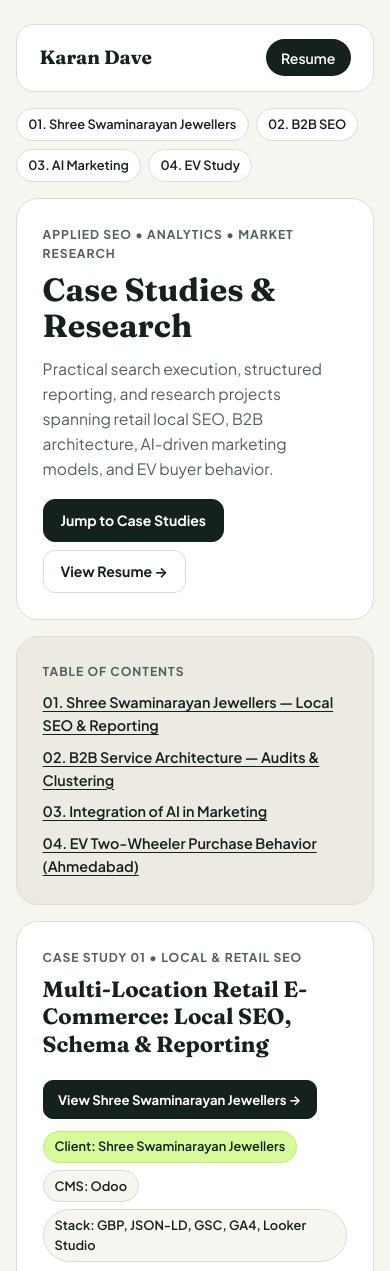
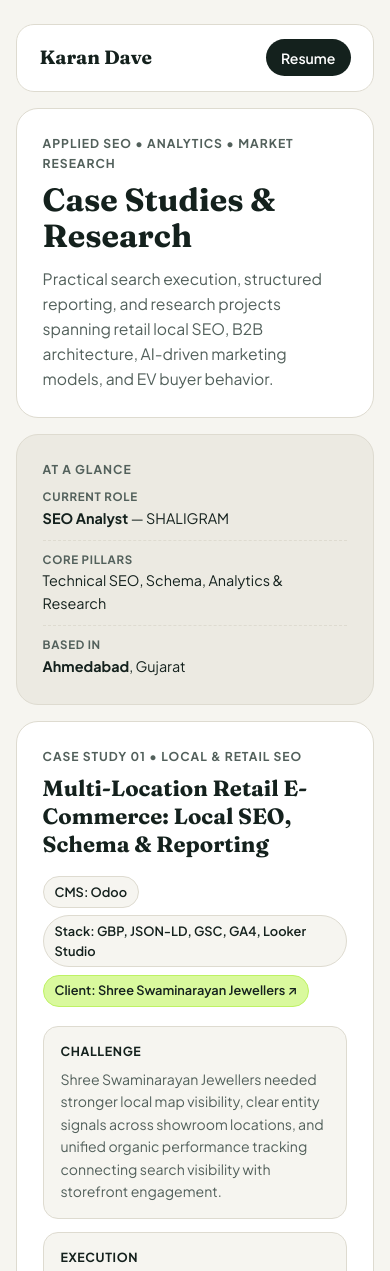
Before and after one commit to karandave-seo/karandave-seo.github.io, a plain HTML site: page case-studies.html in a window 390 px wide. Shown: the top 1271 px of the page. Drawn offline with Linux system fonts and the light colour scheme.

Commit message:
Modify Open Graph alt text and remove mobile TOC
Updated alt text for Open Graph image and removed mobile table of contents section.

```diff
--- a/case-studies.html
+++ b/case-studies.html
@@ -18,7 +18,7 @@
   <meta property="og:image:type" content="image/jpeg" />
   <meta property="og:image:width" content="1200" />
   <meta property="og:image:height" content="630" />
-  <meta property="og:image:alt" content="Karan Dave — Technical SEO &amp; Market Research Case Studies" />
+  <meta property="og:image:alt" content="Karan Dave — Technical SEO & Market Research Case Studies" />
 
   <!-- Twitter / X Card -->
   <meta name="twitter:card" content="summary_large_image" />
@@ -117,25 +117,6 @@
       border-radius: 999px;
     }
 
-    /* Mobile Table of Contents Strip */
-    .mobile-toc {
-      display: none;
-      flex-wrap: wrap;
-      gap: 0.45rem;
-      margin-bottom: 1rem;
-    }
-
-    .mobile-toc a {
-      text-decoration: none;
-      background: var(--tile);
-      border: 1px solid var(--line);
-      color: var(--ink);
-      font-size: 0.8rem;
-      font-weight: 600;
-      padding: 0.35rem 0.7rem;
-      border-radius: 999px;
-    }
-
     /* Bento Grid */
     .bento-grid {
       display: grid;
@@ -198,12 +179,31 @@
       max-width: 58ch;
     }
 
-    .case-header {
+    .anchor-list {
+      list-style: none;
       display: flex;
-      justify-content: space-between;
-      align-items: flex-start;
-      gap: 1rem;
-      flex-wrap: wrap;
+      flex-direction: column;
+      gap: 0.65rem;
+      font-size: 0.9rem;
+    }
+
+    .anchor-list li {
+      padding-bottom: 0.6rem;
+      border-bottom: 1px dashed var(--line);
+    }
+
+    .anchor-list li:last-child {
+      border-bottom: none;
+      padding-bottom: 0;
+    }
+
+    .anchor-label {
+      display: block;
+      font-size: 0.72rem;
+      text-transform: uppercase;
+      letter-spacing: 0.06em;
+      color: var(--muted);
+      font-weight: 700;
     }
 
     .pill-wrap {
@@ -226,6 +226,17 @@
     .pill-lime {
       background: var(--lime);
       border-color: #bef264;
+    }
+
+    .pill-link {
+      text-decoration: none;
+      transition: transform 0.15s ease, border-color 0.15s ease;
+    }
+
+    .pill-link:hover {
+      border-color: var(--ink);
+      text-decoration: underline;
+      text-underline-offset: 3px;
     }
 
     .case-points {
@@ -261,49 +272,6 @@
       margin-top: 0.2rem;
     }
 
-    .btn {
-      display: inline-block;
-      text-decoration: none;
-      font-weight: 700;
-      font-size: 0.88rem;
-      padding: 0.58rem 1.05rem;
-      border-radius: 12px;
-      background: var(--ink);
-      color: #fff;
-      border: 1px solid var(--ink);
-    }
-
-    .btn-outline {
-      background: transparent;
-      color: var(--ink);
-      border: 1px solid var(--line);
-    }
-
-    .btn-sm {
-      font-size: 0.82rem;
-      padding: 0.48rem 0.9rem;
-      border-radius: 10px;
-    }
-
-    .toc-index-list {
-      list-style: none;
-      display: flex;
-      flex-direction: column;
-      gap: 0.55rem;
-      font-size: 0.9rem;
-    }
-
-    .toc-index-list a {
-      color: var(--ink);
-      font-weight: 600;
-      text-decoration: underline;
-      text-underline-offset: 3px;
-    }
-
-    .toc-index-list a:hover {
-      color: var(--accent);
-    }
-
     /* Footer */
     footer {
       margin-top: 1rem;
@@ -328,7 +296,6 @@
       .span-8, .span-4 { grid-column: span 12; }
       .case-points { grid-template-columns: 1fr; }
       .top-links a:not(.pill-cta) { display: none; }
-      .mobile-toc { display: flex; }
     }
   </style>
 </head>
@@ -346,13 +313,6 @@
       </nav>
     </header>
 
-    <div class="mobile-toc" aria-label="Jump to case study">
-      <a href="#shree-swaminarayan-jewellers">01. Shree Swaminarayan Jewellers</a>
-      <a href="#b2b-technical-seo">02. B2B SEO</a>
-      <a href="#ai-marketing">03. AI Marketing</a>
-      <a href="#ev-consumer-study">04. EV Study</a>
-    </div>
-
     <main class="bento-grid">
       <!-- Intro Tile -->
       <section class="tile span-8">
@@ -363,37 +323,38 @@
             Practical search execution, structured reporting, and research projects spanning retail local SEO, B2B architecture, AI-driven marketing models, and EV buyer behavior.
           </p>
         </div>
-        <div style="display: flex; flex-wrap: wrap; gap: 0.5rem; margin-top: 1.1rem;">
-          <a href="#shree-swaminarayan-jewellers" class="btn">Jump to Case Studies</a>
-          <a href="resume.html" class="btn btn-outline">View Resume &rarr;</a>
-        </div>
       </section>
 
-      <!-- Table of Contents Tile -->
+      <!-- Overview Tile (Replaces Table of Contents Box) -->
       <aside class="tile tile-soft span-4">
-        <span class="eyebrow">Table of Contents</span>
-        <ul class="toc-index-list">
-          <li><a href="#shree-swaminarayan-jewellers">01. Shree Swaminarayan Jewellers — Local SEO &amp; Reporting</a></li>
-          <li><a href="#b2b-technical-seo">02. B2B Service Architecture — Audits &amp; Clustering</a></li>
-          <li><a href="#ai-marketing">03. Integration of AI in Marketing</a></li>
-          <li><a href="#ev-consumer-study">04. EV Two-Wheeler Purchase Behavior (Ahmedabad)</a></li>
+        <span class="eyebrow">At a Glance</span>
+        <ul class="anchor-list">
+          <li>
+            <span class="anchor-label">Current Role</span>
+            <strong>SEO Analyst</strong> &mdash; SHALIGRAM
+          </li>
+          <li>
+            <span class="anchor-label">Core Pillars</span>
+            Technical SEO, Schema, Analytics &amp; Research
+          </li>
+          <li>
+            <span class="anchor-label">Based In</span>
+            <strong>Ahmedabad</strong>, Gujarat
+          </li>
         </ul>
       </aside>
 
       <!-- Case Study 01: Shree Swaminarayan Jewellers -->
       <section id="shree-swaminarayan-jewellers" class="tile span-12">
-        <div class="case-header">
         <div>
           <span class="eyebrow">Case Study 01 &bull; Local &amp; Retail SEO</span>
           <h2>Multi-Location Retail E-Commerce: Local SEO, Schema &amp; Reporting</h2>
         </div>
-          <a href="https://share.google/E3iMDnfuaApaYKx57" target="_blank" rel="noopener noreferrer" class="btn btn-sm">View Shree Swaminarayan Jewellers &rarr;</a>
-        </div>
 
         <div class="pill-wrap">
-          <span class="pill pill-lime">Client: Shree Swaminarayan Jewellers</span>
           <span class="pill">CMS: Odoo</span>
           <span class="pill">Stack: GBP, JSON-LD, GSC, GA4, Looker Studio</span>
+          <a href="https://share.google/E3iMDnfuaApaYKx57" target="_blank" rel="noopener noreferrer" class="pill pill-lime pill-link">Client: Shree Swaminarayan Jewellers &nearr;</a>
         </div>
 
         <div class="case-points">
@@ -422,12 +383,9 @@
 
       <!-- Case Study 02: B2B Service Architecture -->
       <section id="b2b-technical-seo" class="tile span-12">
-        <div class="case-header">
         <div>
           <span class="eyebrow">Case Study 02 &bull; Technical &amp; On-Page SEO</span>
           <h2>B2B Service Architecture: Technical Audits &amp; Intent Clustering</h2>
-          </div>
-          <a href="#top" onclick="window.scrollTo({top:0,behavior:'smooth'});return false;" class="btn btn-sm btn-outline">&uarr; Top of Page</a>
         </div>
 
         <div class="pill-wrap">
@@ -462,12 +420,9 @@
 
       <!-- Case Study 03: Integration of AI in Marketing -->
       <section id="ai-marketing" class="tile tile-lime span-12">
-        <div class="case-header">
         <div>
           <span class="eyebrow" style="color: var(--ink);">Case Study 03 &bull; Strategic AI &amp; Marketing</span>
           <h2>Integration of AI in Marketing</h2>
-          </div>
-          <a href="#top" onclick="window.scrollTo({top:0,behavior:'smooth'});return false;" class="btn btn-sm">&uarr; Top of Page</a>
         </div>
 
         <p style="font-size: 0.94rem; color: var(--ink); margin: 0.55rem 0 0.85rem; max-width: 78ch;">
@@ -492,12 +447,9 @@
 
       <!-- Case Study 04: EV Two-Wheeler Purchase Behavior -->
       <section id="ev-consumer-study" class="tile span-12">
-        <div class="case-header">
         <div>
           <span class="eyebrow">Case Study 04 &bull; Consumer &amp; Market Research</span>
           <h2>Factors Influencing Electric Two-Wheeler Purchases in Ahmedabad</h2>
-          </div>
-          <a href="#top" onclick="window.scrollTo({top:0,behavior:'smooth'});return false;" class="btn btn-sm btn-outline">&uarr; Top of Page</a>
         </div>
 
         <div class="pill-wrap">
```
Lines whose indentation alone changed are shown as unchanged.
